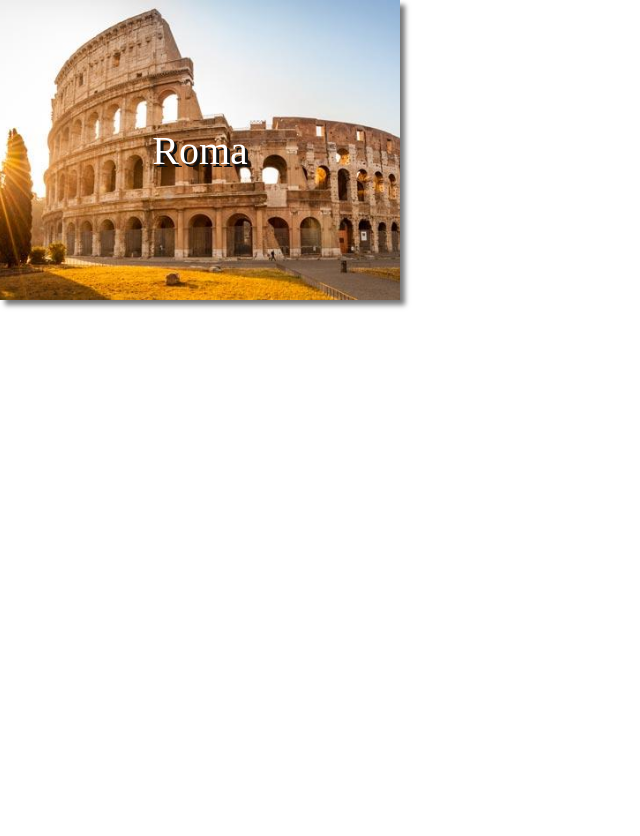
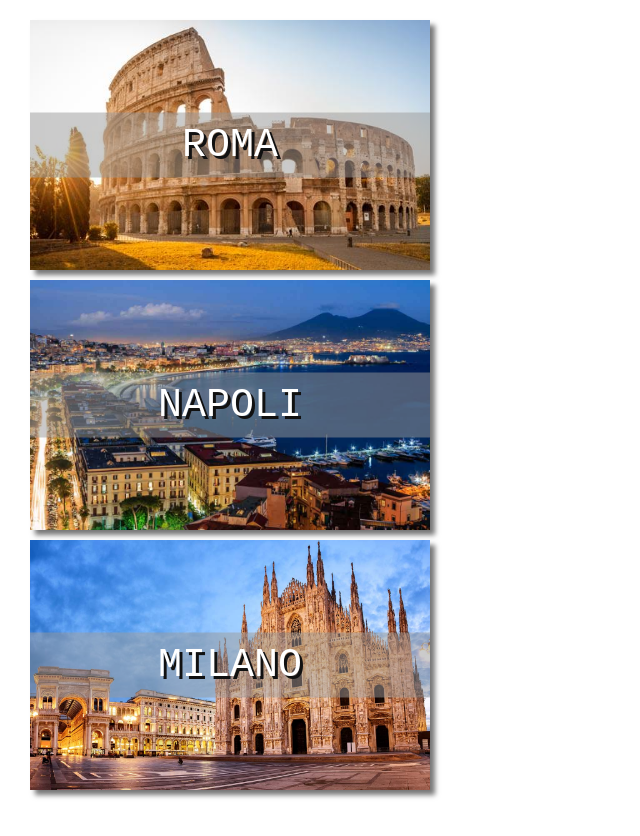
Before and after one commit to angelacaterina/htmlcss-airbnb, a plain HTML site: page index.html in a window 1280 px wide. Shown: the whole page, without its empty margins (0-640 px from the left). Before the commit the page ends 800 px from the top, so only its background shows below. Drawn offline with Linux system fonts and the light colour scheme.

Commit message:
aggiunti due blocchi, pulizia css
raggruppati tutti i background di #roma in un una sola riga spostata in div.city , aggiunto un font-family

```diff
--- a/assets/css/styles.css
+++ b/assets/css/styles.css
@@ -2,27 +2,35 @@
   margin: 0;
   padding: 0;
   box-sizing: border-box;
+  font-family: 'Roboto Mono', monospace;
 }
 
 .container{
-  width: 100vw;
   height: 100vh;
+  margin: 20px;
 }
 
 div.city{
   width: 400px;
-  height: 300px;
+  height: 250px;
+  margin: 10px;
   box-shadow: 5px 5px 5px #777777;
   position: relative;
   text-align: center;
+  background: no-repeat center;
+  background-size: cover;
 }
 
 #roma{
   background-image: url("../img/roma.jpg");
-  background-repeat: no-repeat;
-  background-position: center;
-  background-size: cover;
-  text-shadow: 3px 3px #111111;
+}
+
+#napoli{
+  background-image: url("../img/napoli.jpg");
+}
+
+#milano{
+  background-image: url("../img/Milano.jpg");
 }
 
 .city_name{
@@ -33,7 +41,8 @@ div.city{
   position: absolute;
   top: 50%;
   left: 50%;
-  /* background: rgba(0, 0, 0, 0.5); */
   transform: translate(-50%,-50%);
-
+  text-shadow: 3px 3px #111111;
+  background: rgba(153, 153, 153, 0.5);
+  text-transform: uppercase;
 }
--- a/index.html
+++ b/index.html
@@ -3,17 +3,34 @@
   <head>
     <meta charset="utf-8">
     <title>Airbnb</title>
+
     <link rel="stylesheet" href="assets/css/styles.css">
   </head>
   <body>
     <div class="container">
+      <!-- #roma -->
       <div  id="roma" class="city">
         <div class="city_name">
           Roma
         </div>
+      </div>
+      <!-- /#roma -->
 
+      <!-- #napoli -->
+      <div  id="napoli" class="city">
+        <div class="city_name">
+          Napoli
+        </div>
       </div>
+      <!-- /#napoli -->
 
+      <!-- #milano -->
+      <div  id="milano" class="city">
+        <div class="city_name">
+          Milano
+        </div>
+      </div>
+      <!-- /#milano -->
     </div>
 
   </body>
```
Also changed, not shown: assets/img/Milano.jpg (added), assets/img/napoli.jpg (added).
